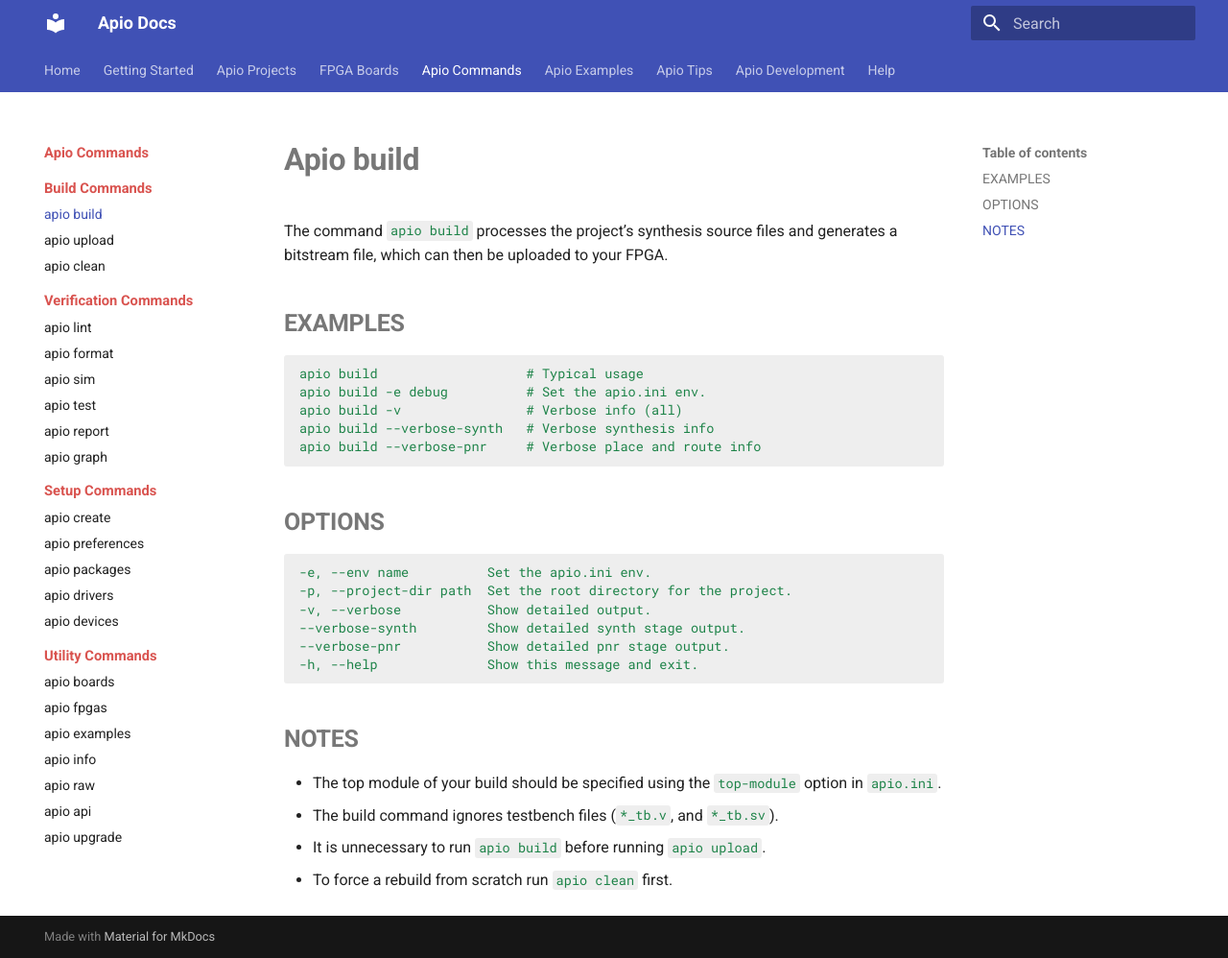
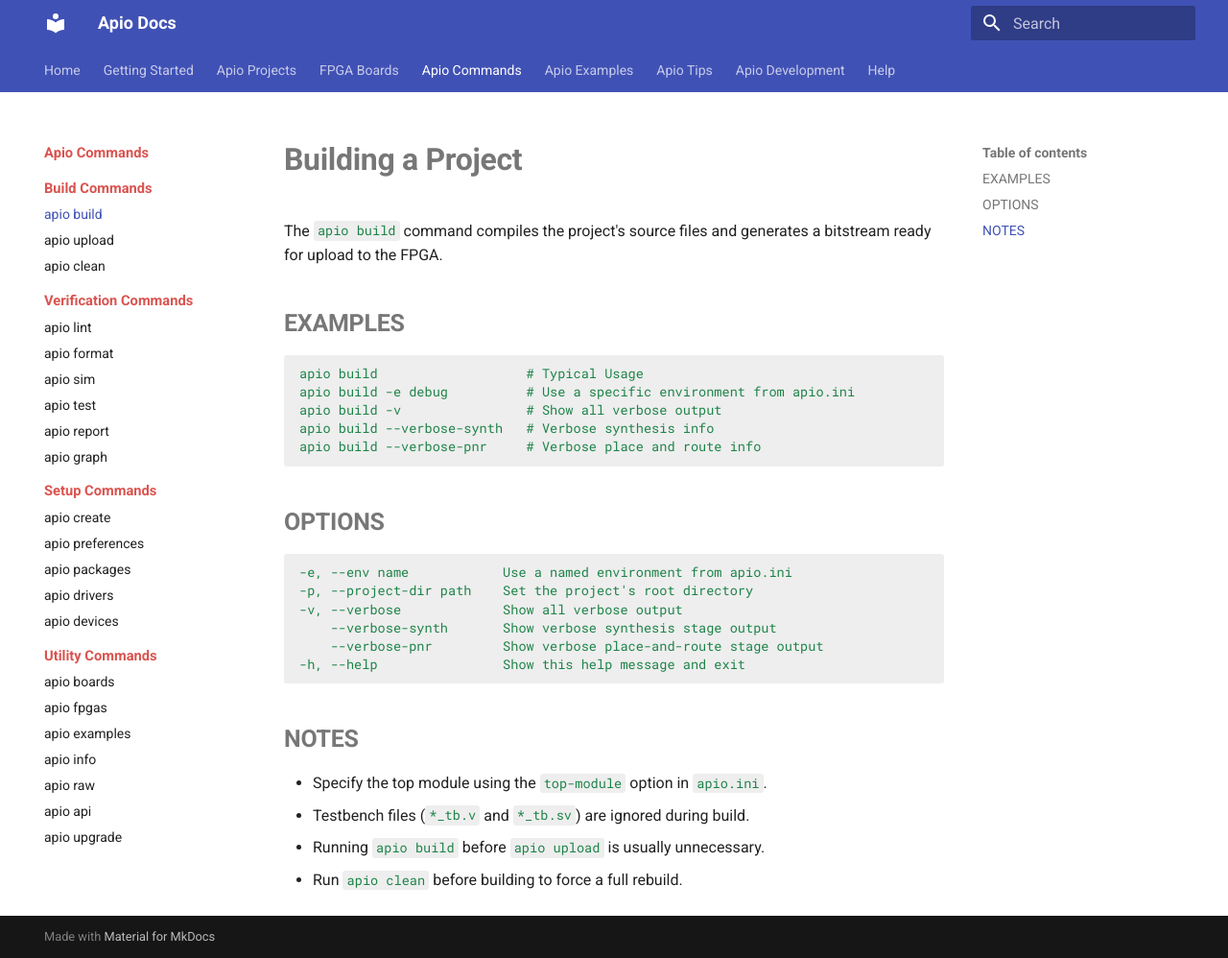
Before and after one commit to zapta/apio-wiki-dev, an MkDocs documentation site: the page built from docs/cmd-apio-build.md, in a window 1280 px wide and 998 px high. Shown: the whole window at 96% size. Built offline with MkDocs 1.6.1 and Material for MkDocs 9.7.7, drawn with Linux system fonts in a browser that asks for light colours.

Commit message:
More cleanup

````diff
--- a/docs/cmd-apio-build.md
+++ b/docs/cmd-apio-build.md
@@ -1,15 +1,14 @@
-# Apio build
+# Building a Project
 
-The command `apio build` processes the project’s synthesis source
-files and generates a bitstream file, which can then be uploaded to
-your FPGA.
+The `apio build` command compiles the project's source files and
+generates a bitstream ready for upload to the FPGA.
 
 ## EXAMPLES
 
 ```
-apio build                   # Typical usage
-apio build -e debug          # Set the apio.ini env.
-apio build -v                # Verbose info (all)
+apio build                   # Typical Usage
+apio build -e debug          # Use a specific environment from apio.ini
+apio build -v                # Show all verbose output
 apio build --verbose-synth   # Verbose synthesis info
 apio build --verbose-pnr     # Verbose place and route info
 ```
@@ -17,17 +16,17 @@
 ## OPTIONS
 
 ```
--e, --env name          Set the apio.ini env.
--p, --project-dir path  Set the root directory for the project.
--v, --verbose           Show detailed output.
---verbose-synth         Show detailed synth stage output.
---verbose-pnr           Show detailed pnr stage output.
--h, --help              Show this message and exit.
+-e, --env name            Use a named environment from apio.ini
+-p, --project-dir path    Set the project's root directory
+-v, --verbose             Show all verbose output
+    --verbose-synth       Show verbose synthesis stage output
+    --verbose-pnr         Show verbose place-and-route stage output
+-h, --help                Show this help message and exit
 ```
 
 ## NOTES
 
-- The top module of your build should be specified using the `top-module` option in `apio.ini`.
-- The build command ignores testbench files (`*_tb.v`, and `*_tb.sv`).
-- It is unnecessary to run `apio build` before running `apio upload`.
-- To force a rebuild from scratch run `apio clean` first.
+* Specify the top module using the `top-module` option in `apio.ini`.
+* Testbench files (`*_tb.v` and `*_tb.sv`) are ignored during build.
+* Running `apio build` before `apio upload` is usually unnecessary.
+* Run `apio clean` before building to force a full rebuild.
````
Also changed, not shown: docs/cmd-apio-clean.md (+9 -11 lines).
